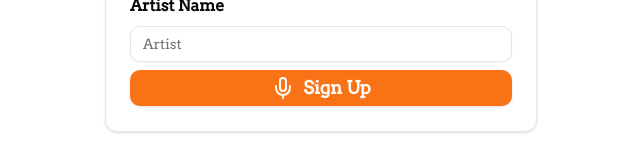
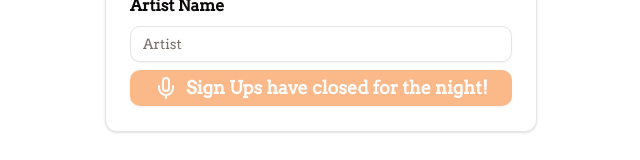
Before and after one commit to dclark27/fall-festival-karaoke, a Next.js app: page / in a window 1280 px wide. Shown: the part 443-603 px from the top of the page, without its empty margins (319-959 px from the left). Built offline with nearby package versions, Linux system fonts and the light colour scheme; no server answers; the database is empty.

Commit message:
chore: disable submit button

```diff
--- a/components/sign-up-form.tsx
+++ b/components/sign-up-form.tsx
@@ -105,8 +105,9 @@ export const SignUpForm = () => {
                 </FormItem>
               )}
             />
-            <Button type="submit" className="w-full font-bold text-lg">
-              <MicIcon className="size-6 mr-2" /> Sign Up
+            <Button type="submit" className="w-full font-bold text-lg" disabled>
+              <MicIcon className="size-6 mr-2" /> Sign Ups have closed for the
+              night!
             </Button>
           </form>
         </Form>
```
